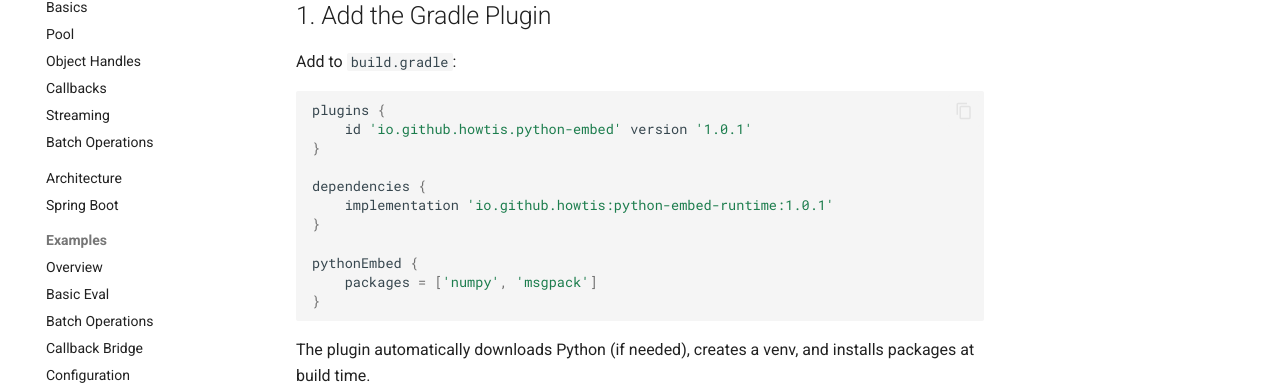
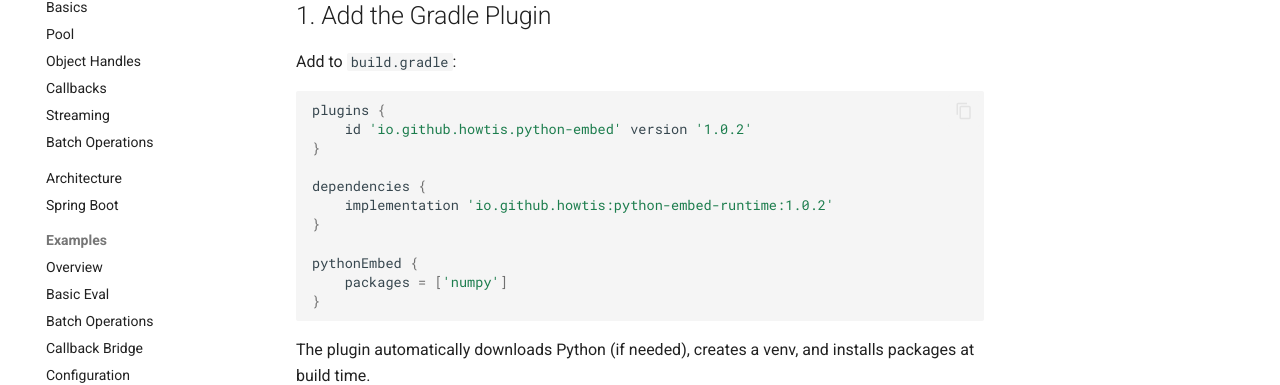
Before and after one commit to howtis/python-embed, an MkDocs documentation site: the page built from docs/quickstart.md, in a window 1280 px wide and 900 px high. Shown: the part 247-632 px from the top of the window. Built offline with MkDocs 1.6.1 and Material for MkDocs 9.7.7, drawn with Linux system fonts in a browser that asks for light colours; comment, search, counter and statistics services are not loaded.

Commit message:
Update all version references from 1.0.1 to 1.0.2

````diff
--- a/docs/quickstart.md
+++ b/docs/quickstart.md
@@ -8,15 +8,15 @@
 
 ```groovy
 plugins {
-    id 'io.github.howtis.python-embed' version '1.0.1'
+    id 'io.github.howtis.python-embed' version '1.0.2'
 }
 
 dependencies {
-    implementation 'io.github.howtis:python-embed-runtime:1.0.1'
+    implementation 'io.github.howtis:python-embed-runtime:1.0.2'
 }
 
 pythonEmbed {
-    packages = ['numpy', 'msgpack']
+    packages = ['numpy']
 }
 ```
 
````
Also changed, not shown: README.md (+1 -1 lines), docs/index.md (+2 -2 lines), docs/installation.md (+3 -3 lines), docs/spring-boot.md (+1 -1 lines), 5 other files.
